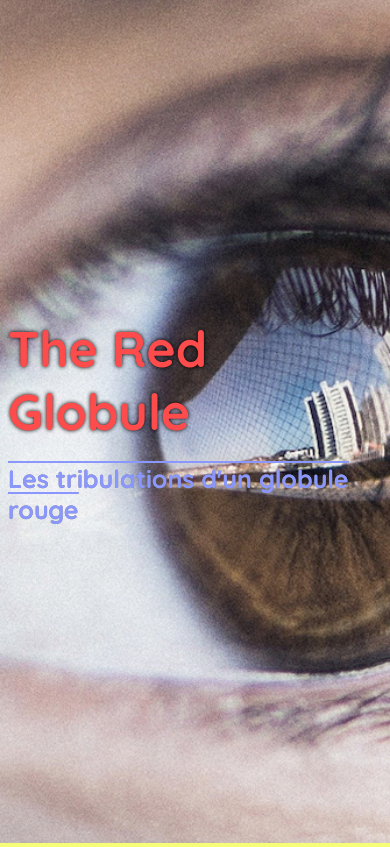
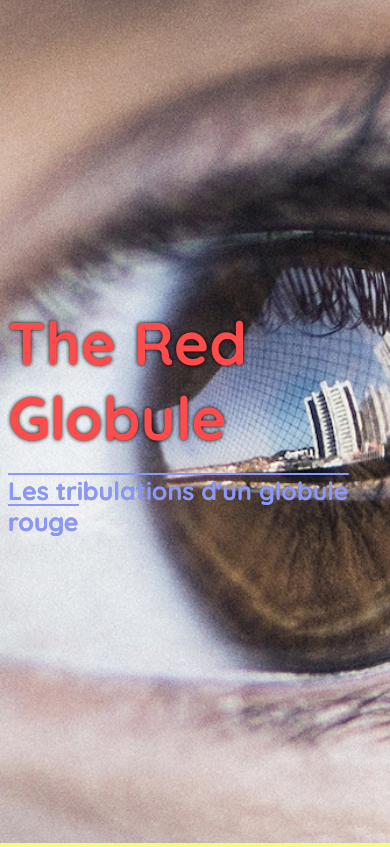
Before and after one commit to MireilleEM/TheRedGlobule, a PHP site: page / in a window 390 px wide. Shown: the part 20-867 px from the top of the page. Run offline with PHP 8.4, Linux system fonts and the light colour scheme; some web fonts are replaced.

Commit message:
taille texte

```diff
--- a/design/style.css
+++ b/design/style.css
@@ -176,7 +176,7 @@ ul{
         margin: 16px 0 16px;
     }
     header{
-        font-size: 80px;
+        font-size: 90px;
         font-weight: bolder;
         text-shadow:0 0 6px black;
     }
@@ -213,7 +213,7 @@ ul{
         font-size:16px;
     }
     header{
-        font-size: 60px;
+        font-size: 80px;
         font-weight: bolder;
         text-shadow:0 0 3px black;
     }
@@ -263,7 +263,7 @@ ul{
         font-size:16px;
     }
     header{
-        font-size: 50px;
+        font-size: 60px;
         font-weight: bolder;
         text-shadow:0 0 4px black;
     }
```
